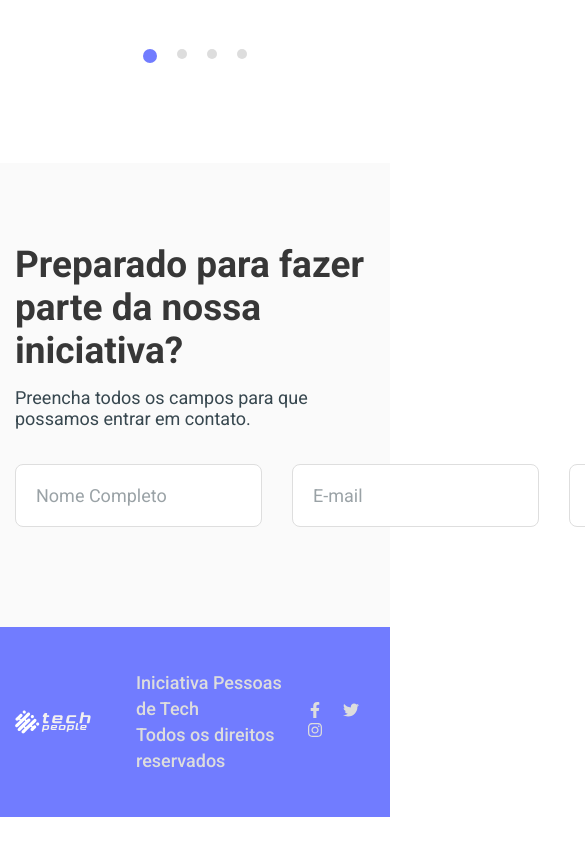
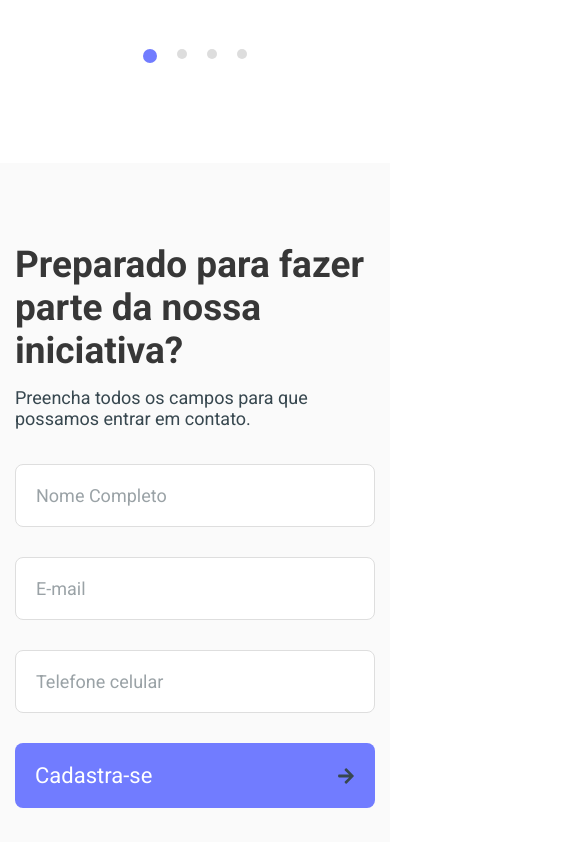
Before and after one commit to VictorHAP1603/tech-people, a React (Create React App) app: page / in a window 390 px wide. Shown: the part 5770-6612 px from the top of the page, 585 px wide, since content can reach past the window. Before the commit the page ends 6587 px from the top, so only its background shows below. Built offline with nearby package versions, Linux system fonts and the light colour scheme.

Commit message:
responsivo do formulario completo

```diff
--- a/src/pages/Home/Banner/index.tsx
+++ b/src/pages/Home/Banner/index.tsx
@@ -10,7 +10,7 @@ import ImgStudent from "../../../assets/images/student.png";
 
 export const Banner = () => {
 
-  const match = useMedia('(max-width: 1080px)')
+  const match = useMedia('(max-width: 980px)')
 
   return (
     <Container id="home" className="container">
--- a/src/pages/Home/Banner/style.ts
+++ b/src/pages/Home/Banner/style.ts
@@ -23,6 +23,7 @@ export const Container = styled.section`
 
   .content {
     padding: 100px 0px 50px 0px;
+
 
     h1 {
       color: ${(p) => p.theme.colors.black3};
@@ -85,7 +86,7 @@ export const Container = styled.section`
 
   .student {
     position: absolute;
-    right: 100px;
+    right: 70px;
     bottom: 0px;
     z-index: 11;
     transition: all 0.5s;
@@ -110,11 +111,24 @@ export const Container = styled.section`
     animation: ${circleScale} 0.8s forwards;
   }
 
-  @media(max-width: 1080px) {
+  @media (max-width: 1080px) {
+    .student {
+      right: 0px;
+    }
+
+    .circle {
+      transform: translateX(40%) translateY(30%) scale(0);
+
+    }
+  }
+
+  @media(max-width: 980px) {
     .content {
       a {
         width: 40%;
       }
     }
+
   }
+
 `;
--- a/src/pages/Home/Contact/style.ts
+++ b/src/pages/Home/Contact/style.ts
@@ -69,6 +69,7 @@ export const Container = styled(motion.section)`
 
     button {
       margin-left: 30px;
+      margin-right: 10px;
       background-color: ${(p) => p.theme.colors.primary};
       color: ${(p) => p.theme.colors.white};
 
@@ -143,4 +144,30 @@ export const Container = styled(motion.section)`
       }
     }
   }
+
+
+  @media (max-width: 1080px) {
+    form {
+      flex-direction: column;
+        input, button {
+          width: 100%;
+        }
+
+        input {
+          & + input {
+          margin-left: 0px;
+          margin-top: 30px;
+        }
+        }
+
+        button {
+          margin-left: 0px;
+          margin-top: 30px;
+          padding: 20px;
+
+        }
+
+    }
+
+  }
 `;
```
